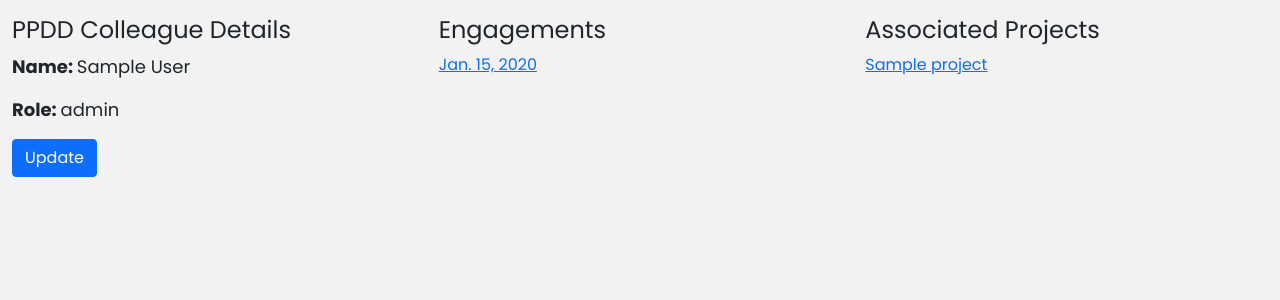
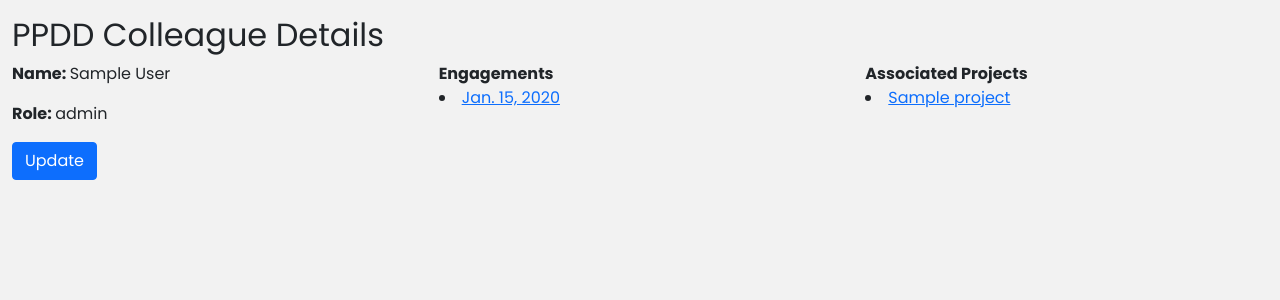
Before and after one commit to banillie/project_tracker, a Django app: a page that uses ppdds/templates/ppdds/detail.html in a window 1280 px wide. Shown: the part 64-364 px from the top of the page. Run offline with Django 3.2, Linux system fonts and the light colour scheme; a user stored in the database is signed in; tables that the repository leaves empty hold one stand-in row (values such as "Sample post"); parts of the project's set-up code (start-up, migrations or seed data) failed here and were passed over; some libraries are stand-ins or nearby versions.

Commit message:
improvements to ppdd detail

```diff
--- a/ppdds/templates/ppdds/detail.html
+++ b/ppdds/templates/ppdds/detail.html
@@ -4,20 +4,24 @@
 
     <div class="container-fluid">
         <div class="row">
+            <h2>PPDD Colleague Details</h2>
+        </div>
+        <div class="row">
             <div class="col-lg-4 col-md-4 col-sm-4 col-xs-12">
-                <h4>PPDD Colleague Details</h4>
-                <p><font size="+1"><b>Name: </b>{{ object.first_name }} {{object.last_name}}</font></p>
-                <p><font size="+1"><b>Role: </b>{{ object.role }}</font></p>
+                <p>
+                    <b>Name: </b>{{ object.first_name }} {{object.last_name}}
+                </p>
+                <p>
+                    <b>Role: </b>{{ object.role }}
+                </p>
                  <p><a class="btn btn-primary" role="button" href="{{ object.get_absolute_url }}update">Update</a></p>
-            {#        <a class="btn btn-primary" role="button" href="{{ object.get_absolute_url }}delete">Delete</a>#}
-            {#        <a class="btn btn-primary" role="button" href="../">Return</a>#}
             </div>
             <div class="col-lg-4 col-md-4 col-sm-4 col-xs-12">
-                <h4>Engagements</h4>
+                <b>Engagements</b>
                 {% if engagement_list %}
                     {% for object in engagement_list %}
                         {% if object.date %}
-                            <p><a href="{{ object.get_absolute_url }}">{{ object.date }}</a></p>
+                            <li><a href="{{ object.get_absolute_url }}">{{ object.date }}</a></li>
                         {% endif %}
                     {% endfor %}
                 {% else %}
@@ -25,10 +29,10 @@
                 {% endif %}
             </div>
             <div class="col-lg-4 col-md-4 col-sm-4 col-xs-12">
-                <h4>Associated Projects</h4>
+                <b>Associated Projects</b>
                 {% if project_list %}
                     {% for object in project_list %}
-                        <p><a href="{{ object.get_absolute_url }}">{{ object.name }}</a></p>
+                        <li><a href="{{ object.get_absolute_url }}">{{ object.name }}</a></li>
                     {% endfor %}
                 {% else %}
                     <p>None so far...</p>
--- a/ppdds/views.py
+++ b/ppdds/views.py
@@ -1,3 +1,5 @@
+import operator
+
 from django.shortcuts import render, get_object_or_404, redirect
 from django.contrib.auth.decorators import login_required
 from django.core.exceptions import ObjectDoesNotExist
@@ -49,17 +51,18 @@ def ppdds_update_view(request, slug=None):
 @login_required
 def ppdds_detail_view(request, slug):
     obj = get_object_or_404(PPDD, slug=slug)
-    engage_qs = Engagement.objects.filter(ppdds__slug=slug)
+    engage_qs = Engagement.objects.filter(ppdds__slug=slug).order_by('-date')
     project_qs = []
     for x in engage_qs.all().values('projects').distinct():
         try:
             project_qs.append(Project.objects.get(pk=x['projects']))
         except ObjectDoesNotExist:
             pass
+    project_qs_ordered = list(set(sorted(project_qs, key=operator.attrgetter('name'))))  # remove repeats
     context = {
         "object": obj,
         "engagement_list": engage_qs,
-        "project_list": project_qs,
+        "project_list": project_qs_ordered,
     }
     return render(request, "ppdds/detail.html", context)
 
```
